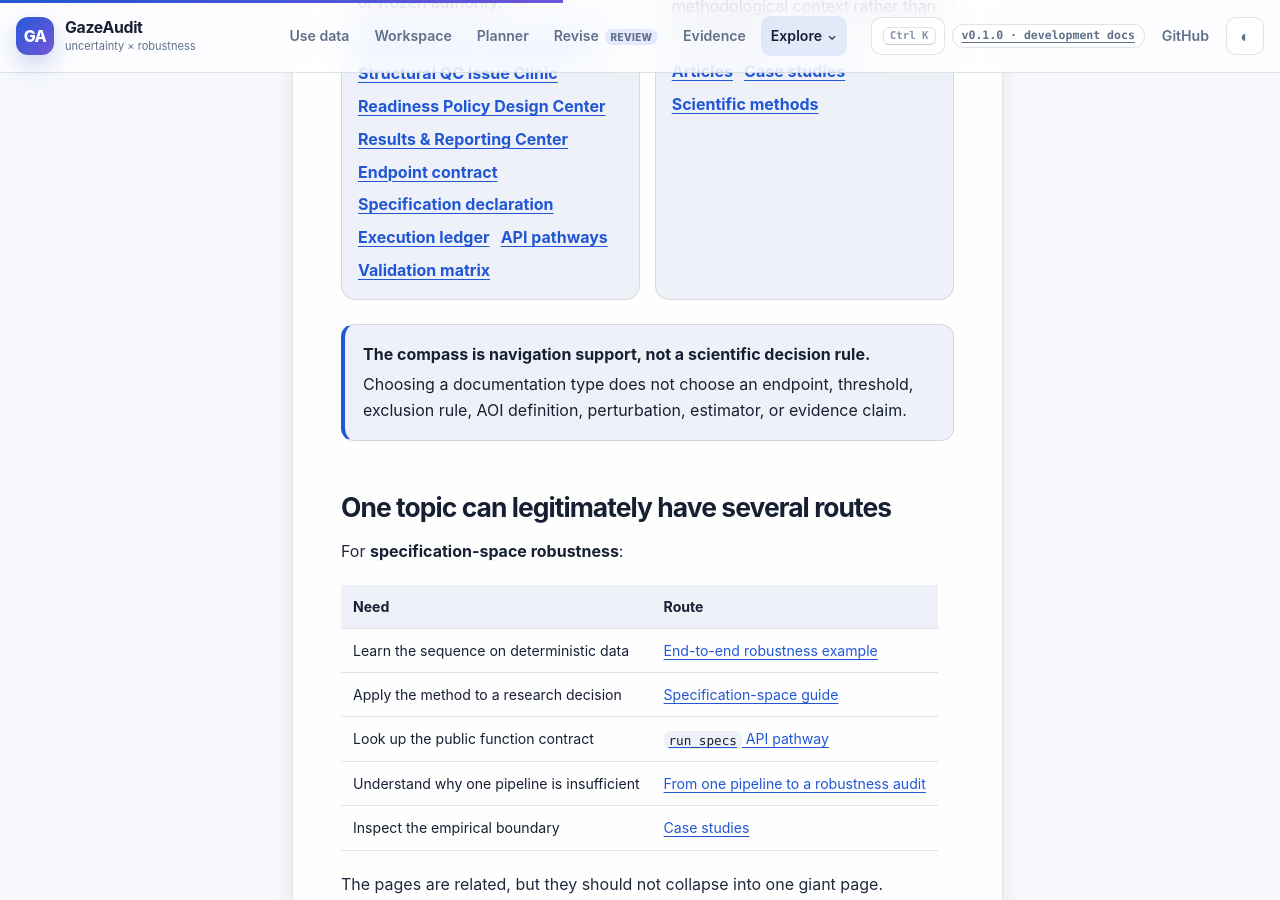
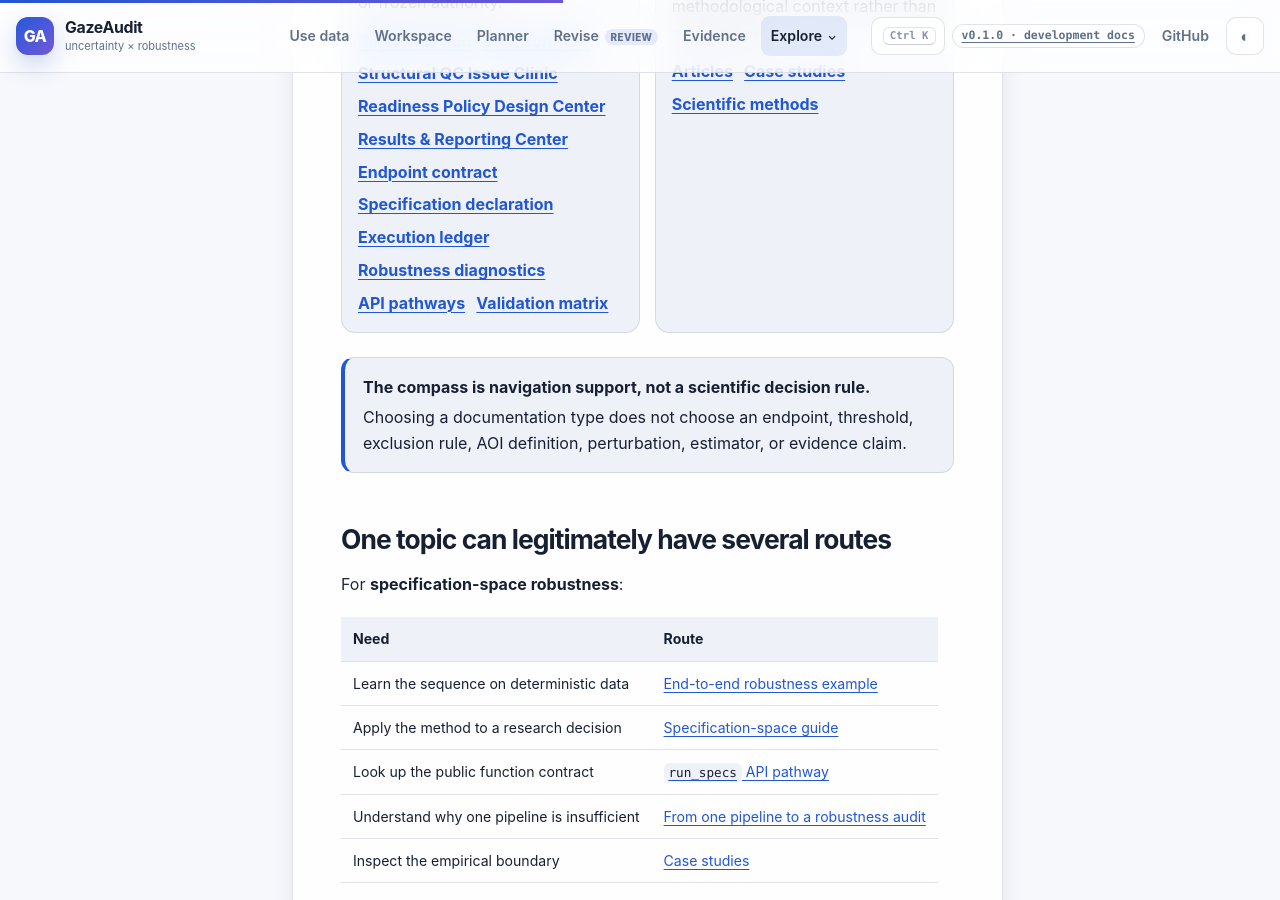
Before and after one commit to stefanosbalaskas/GazeAudit, a Jekyll site: the page built from docs/documentation-map.md, in a window 1280 px wide and 900 px high, scrolled down 1438 px. Built offline with Jekyll 4.4.1, drawn with Linux system fonts in a browser that asks for light colours.

Commit message:
docs: add diagnostic center to compass

```diff
--- a/docs/documentation-map.md
+++ b/docs/documentation-map.md
@@ -59,6 +59,7 @@ This structure is adapted from the tutorial / how-to / reference / explanation s
       <a href="{{ '/docs/endpoint-contract/' | relative_url }}">Endpoint contract</a>
       <a href="{{ '/docs/specification-declaration/' | relative_url }}">Specification declaration</a>
       <a href="{{ '/docs/execution-ledger/' | relative_url }}">Execution ledger</a>
+      <a href="{{ '/docs/diagnostics/' | relative_url }}">Robustness diagnostics</a>
       <a href="{{ '/docs/reference/api-pathways/' | relative_url }}">API pathways</a>
       <a href="{{ '/docs/VALIDATION_MATRIX.html' | relative_url }}">Validation matrix</a>
     </div>
```
